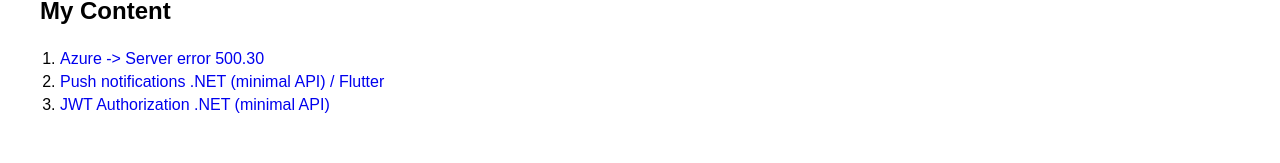
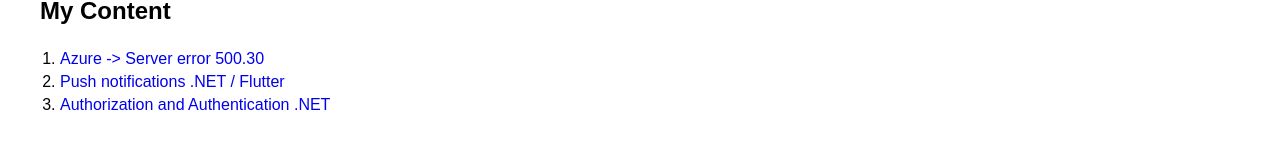
Before and after one commit to ManasesLovera/ManasesLovera.github.io, a plain HTML site: page index.html in a window 1280 px wide. Shown: the part 224-387 px from the top of the page. Drawn offline with Linux system fonts and the light colour scheme.

Commit message:
few changes

```diff
--- a/index.html
+++ b/index.html
@@ -26,8 +26,8 @@
                 <h2>My Content</h2>
                 <ol>
                     <li><a href="./content/azureservererror.html">Azure -> Server error 500.30</a></li>
-                    <li><a href="./content/pushnotifications.html">Push notifications .NET (minimal API) / Flutter</a></li>
-                    <li><a href="./content/jwt.html">JWT Authorization .NET (minimal API)</a></li>
+                    <li><a href="./content/pushnotifications.html">Push notifications .NET / Flutter</a></li>
+                    <li><a href="./content/jwt.html">Authorization and Authentication .NET</a></li>
                 </ol>
             </article>
         </section>
```
